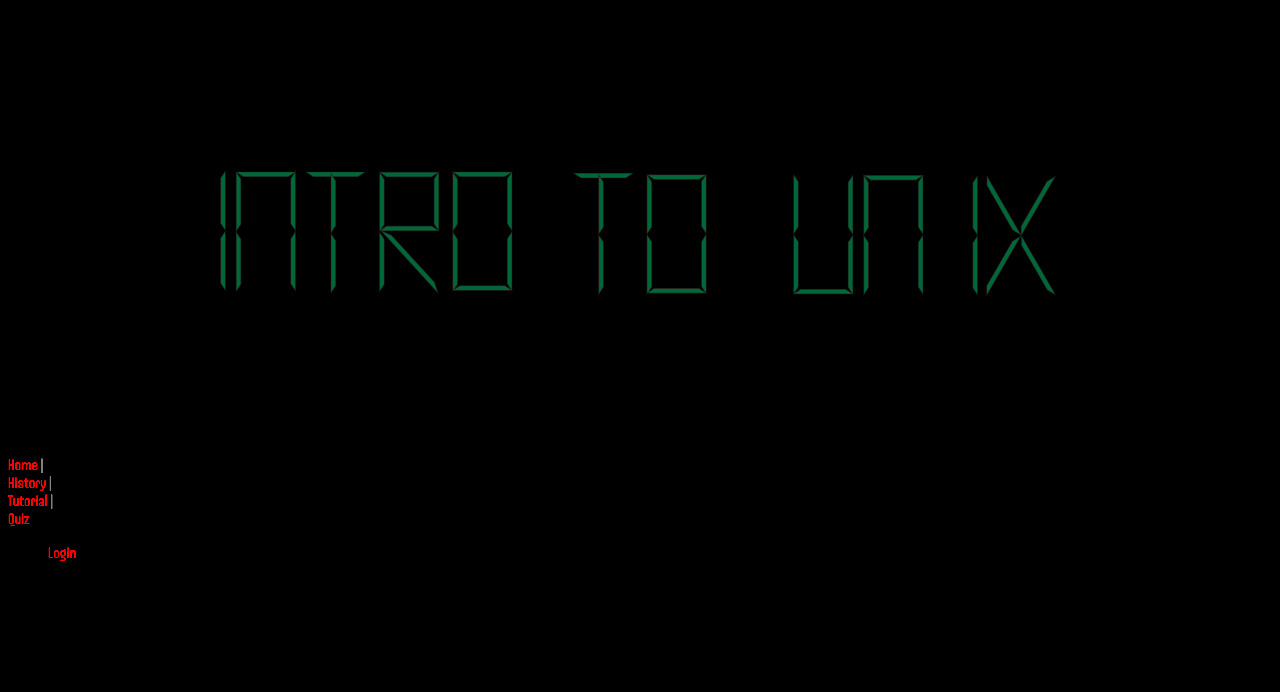
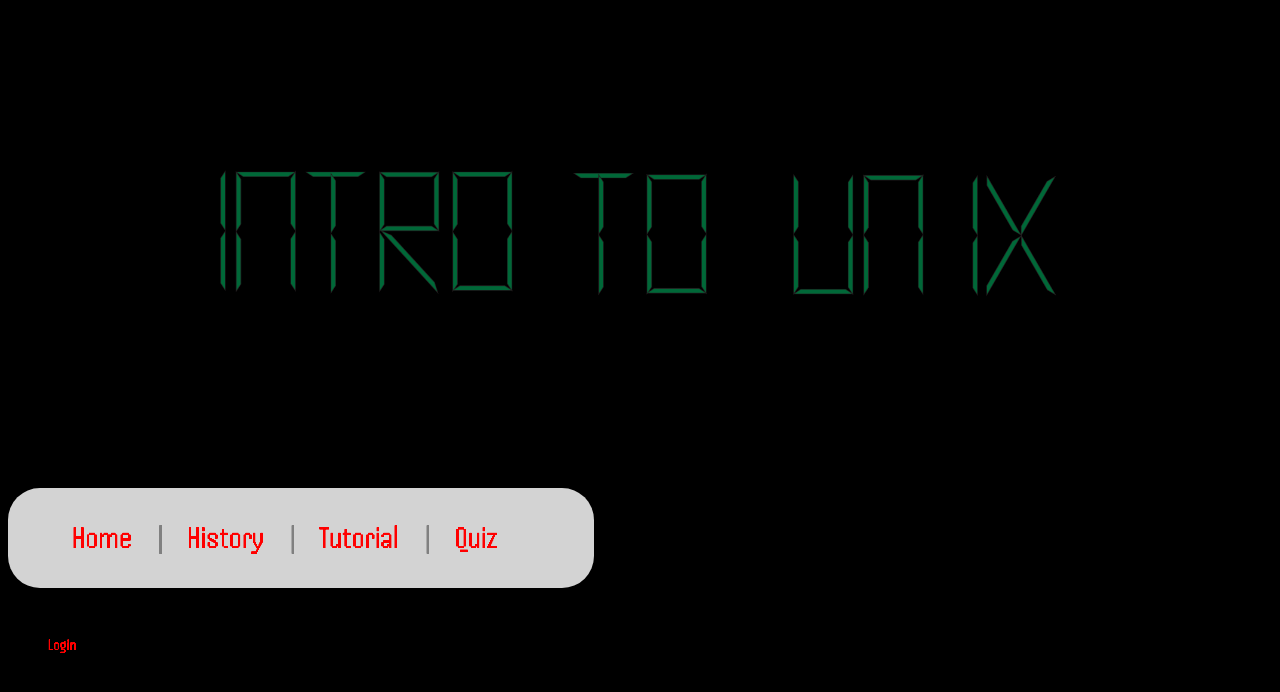
Before and after one commit to Ziheri/ISTE-240_Group_Project, a PHP site: page / in a window 1280 px wide. Shown: the top 692 px of the page. Run offline with PHP 8.4, Linux system fonts and the light colour scheme.

Commit message:
adding my mistake

```diff
--- a/assets/css/styles.css
+++ b/assets/css/styles.css
@@ -26,25 +26,36 @@ nav {
 .navbar-1{
     list-style: none;
     display: grid;
-    padding: 0;
-    margin: 0;
+    grid-auto-flow: column;
+    gap: 1.5rem;
+    padding: 2rem 4rem;
+    border-radius: 2rem;
+    font-size: 2rem;
+    color: #ED1C24;
+    background: lightgray;
 }
 
 .navbar-1 li{
     position: relative;
-    padding-right: 12px;
-    margin-right: 8px;
+    padding-right: 1.5rem;
 }
 
 .navbar-1 li::after{
-    content: "  |";
+    content: "|";
     color: gray;
-    position: relative;
+    position: absolute;
     right: 0;
+    top: 50%;
+    transform: translateY(-50%);
 }
 
 .navbar-1 li:last-child::after{
     content: none;
+}
+
+.navbar-1 li a{
+    display: inline-block;
+    padding-right: 0.5rem;
 }
 
 .navbar-2 {
```
